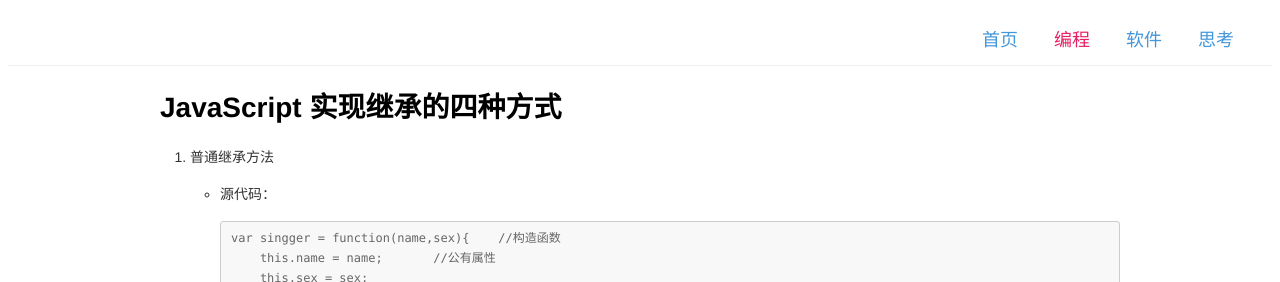
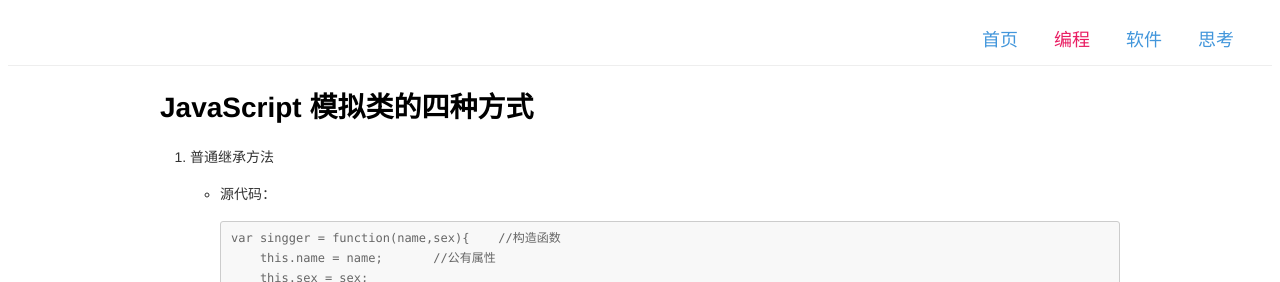
Before and after one commit to GalenYoung/galenyoung.github.io, a Jekyll site: the page built from programme/pgm-page09/index.html, in a window 1280 px wide. Shown: the top 282 px of the page. Built offline with Jekyll 4.4.1, drawn with Linux system fonts in a browser that asks for light colours; comment, search, counter and statistics services are not loaded.

Commit message:
change programme 09

```diff
--- a/programme/pgm-page09/index.html
+++ b/programme/pgm-page09/index.html
@@ -1,13 +1,13 @@
 ---
 layout: pgm-into
-title: JavaScript 实现继承的四种方式
+title: JavaScript 模拟类的四种方式
 id: pgm-09
 url: programme/09
 css: <link rel="stylesheet" type="text/css" href="../programme/pgm-page09/pgm-page09.css">
 permalink: /programme/09
 ---
 
-		<h1>JavaScript 实现继承的四种方式</h1>
+		<h1>JavaScript 模拟类的四种方式</h1>
         <ol>
             <li>
                 <p>普通继承方法</p>
--- a/programme/programme.html
+++ b/programme/programme.html
@@ -20,7 +20,7 @@ permalink: /programme/
 			<li><a href="12" target="_blank"> Javascript Tab自动切换插件(三)<span class="sal-date-mark">2016-01-10</span> </a></li>
 			<li><a href="11" target="_blank"> Javascript Tab延迟切换插件(二)<span class="sal-date-mark">2016-01-01</span> </a></li>
 			<li><a href="10" target="_blank"> Javascript Tab普通切换插件(一) <span class="sal-date-mark">2015-12-30</span></a></li>
-			<li><a href="09" target="_blank"> JavaScript 实现继承的四种方式<span class="sal-date-mark">2015-12-27</span> </a></li>
+			<li><a href="09" target="_blank"> JavaScript 模拟类的四种方式<span class="sal-date-mark">2015-12-27</span> </a></li>
 			<li><a href="08" target="_blank"> JavaScript 知识点整理 <span class="sal-date-mark">2015-12-24</span> </a></li>
 			<li><a href="07" target="_blank"> HTML 知识点整理 <span class="sal-date-mark">2015-12-20</span></a></li>
 			<li><a href="06" target="_blank"> JavaScript制作放大镜插件<span class="sal-date-mark">2015-12-18</span> </a></li>
```
